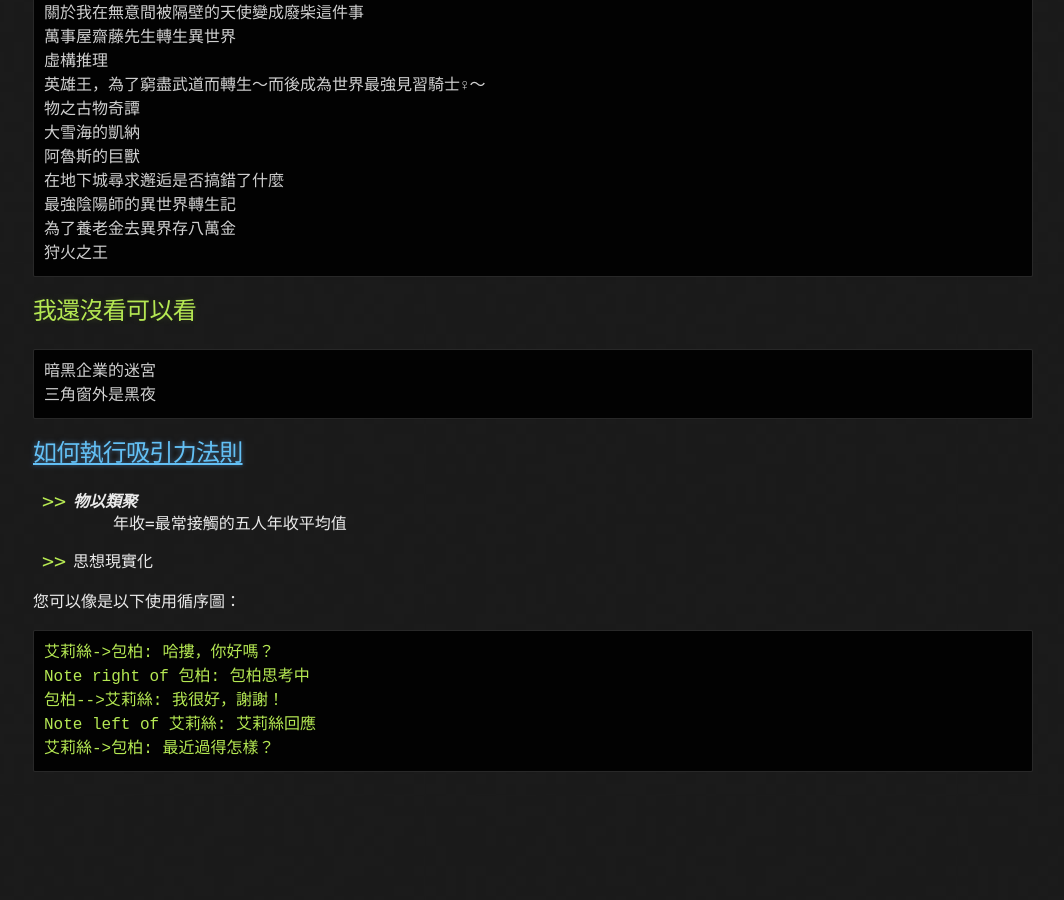
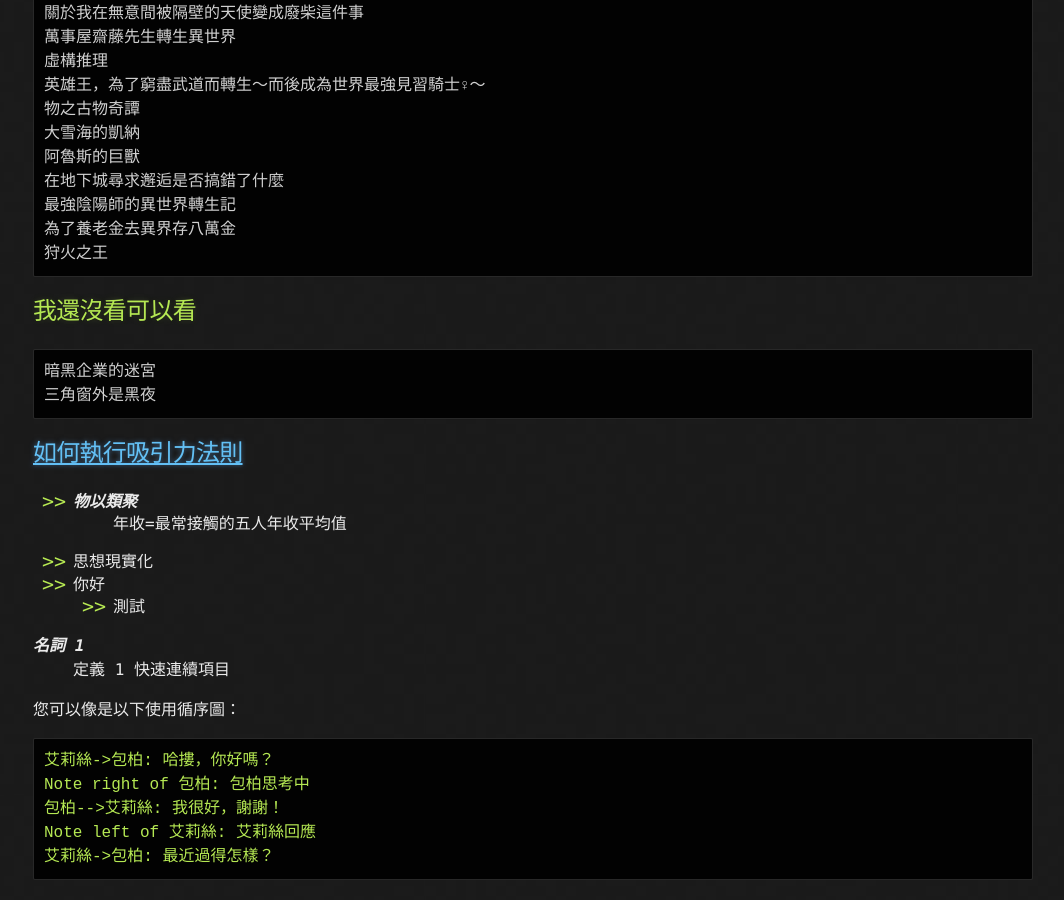
Before and after one commit to lepg5487/Stock_God, a Jekyll site: the page built from video.md, in a window 1280 px wide and 900 px high, scrolled down 1865 px. Shown: the whole window, without its empty margins (107-1171 px from the left). Built offline with Jekyll 4.4.1, drawn with Linux system fonts in a browser that asks for light colours; our own code applies the rules of GitHub Pages for plain Markdown files; before the commit the page ends 2657 px from its top, so only the background shows below that.

Commit message:
Update video.md

````diff
--- a/video.md
+++ b/video.md
@@ -90,10 +90,14 @@ OP,ED最強帶入片: 如果這叫愛情感覺會很噁心
 
 ## [如何執行吸引力法則](https://www.youtube.com/watch?v=vM1TIP53kb0)
 - 物以類聚
-: 年收=最常接觸的五人年收平均值
+:  年收=最常接觸的五人年收平均值
 
 - 思想現實化
+- 你好
+  - 測試
 
+名詞 1
+:   定義 1 快速連續項目
 
 您可以像是以下使用循序圖：
 ```sequence
````
